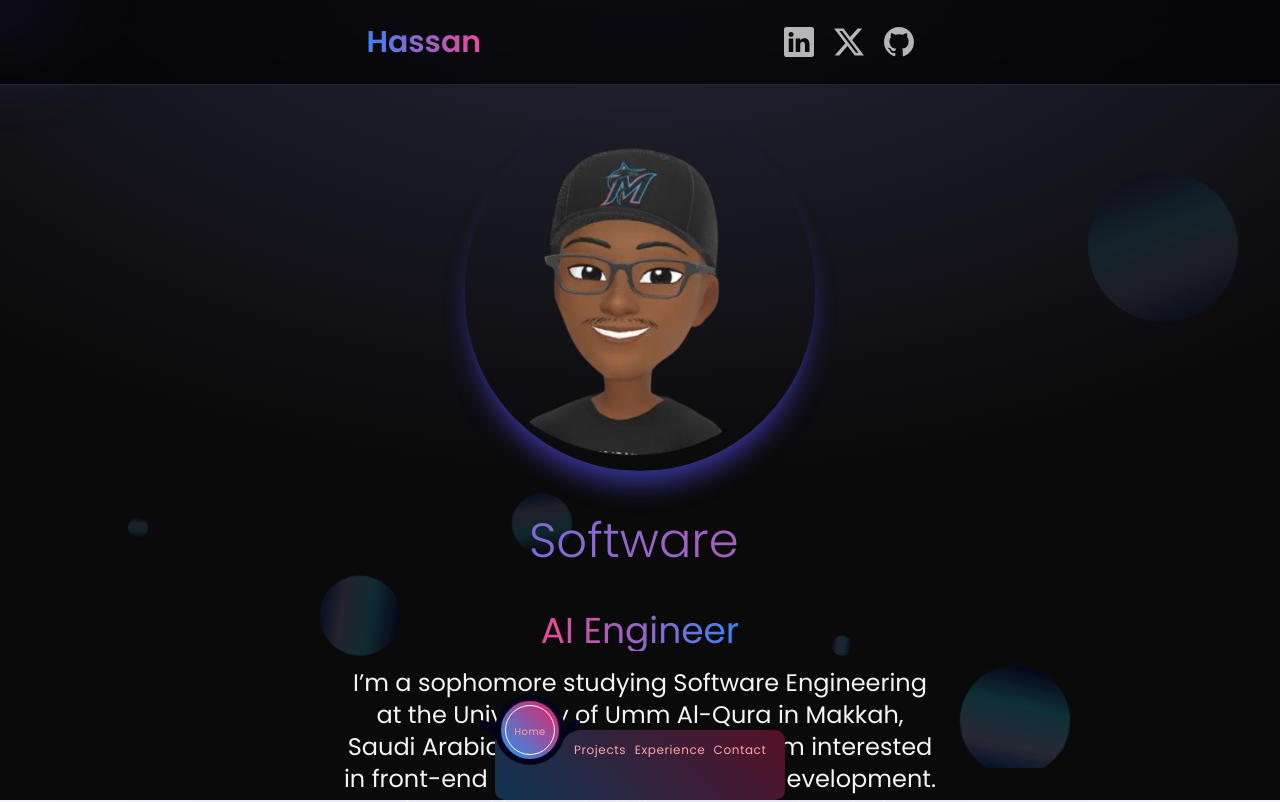
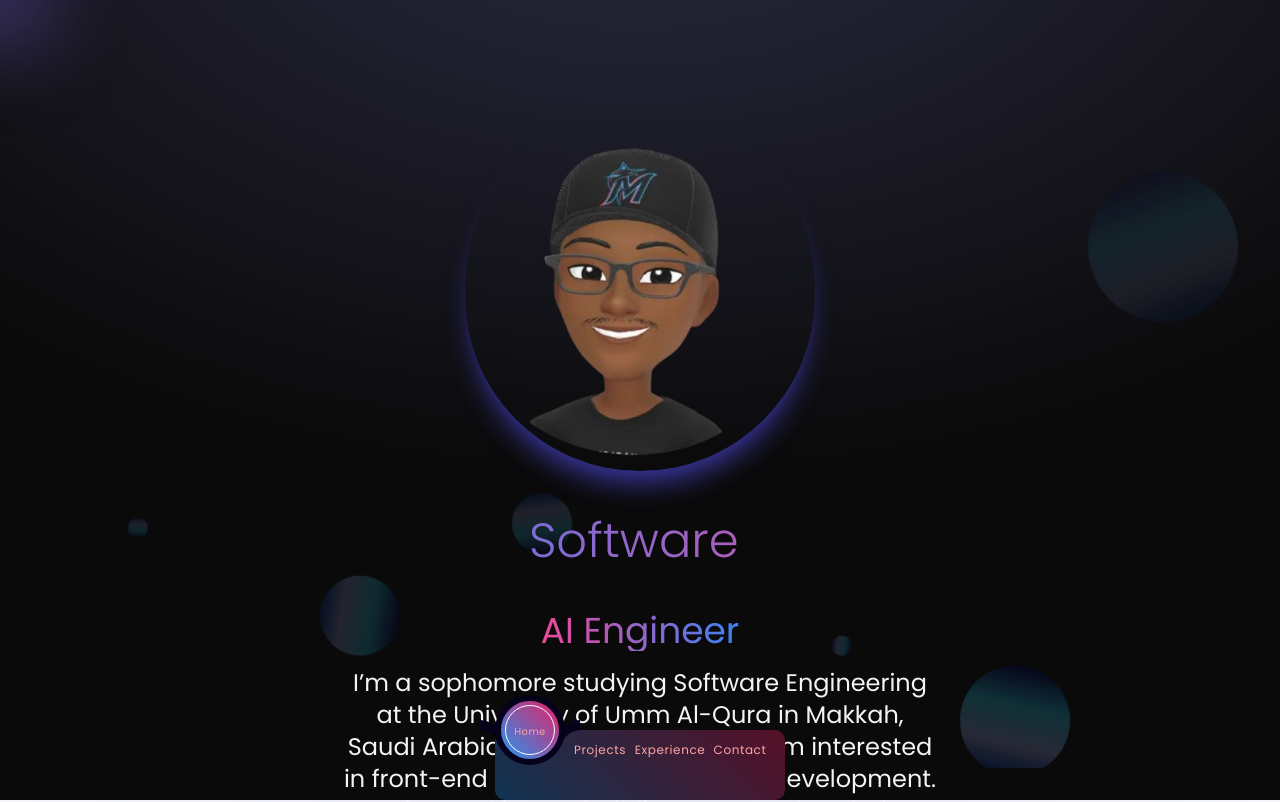
Before and after one commit to HasanBGIt/Portfolio-5, a React (Vite) app: page / in a window 1280 px wide. Shown: the top 802 px of the page. Built offline with nearby package versions, Linux system fonts and the light colour scheme.

Commit message:
deleting the nav

```diff
--- a/src/componets/Navbar.jsx
+++ b/src/componets/Navbar.jsx
@@ -186,7 +186,7 @@ const Navbar = () => {
 
   return (
     <main className="">
-      <nav className="fixed top-0 left-0 z-10 w-full flex items-center
+      {/* <nav className="fixed top-0 left-0 z-10 w-full flex items-center
         justify-between border-b border-b-gray-800 bg-black/70
         px-16 py-10 text-white backdrop-blur-md
         md:justify-evenly sm:justify-evenly sm:py-6 md:py-6">
@@ -221,7 +221,7 @@ const Navbar = () => {
             </a>
           </li>
         </ul>
-      </nav>
+      </nav> */}
 
       <div className="navigation scale-[2.5] translate-x-[-50%] lg:scale-[1]">
         <ul>
```
